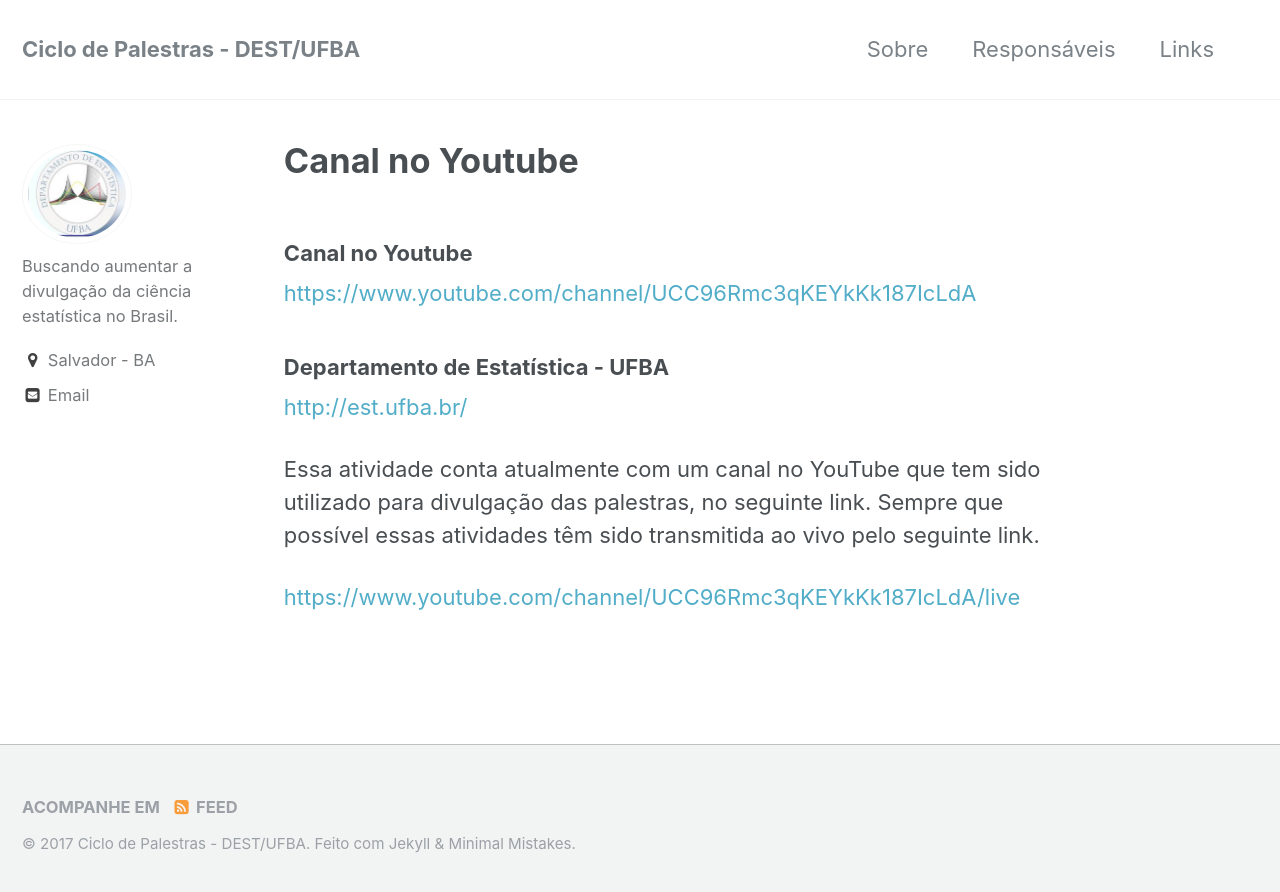
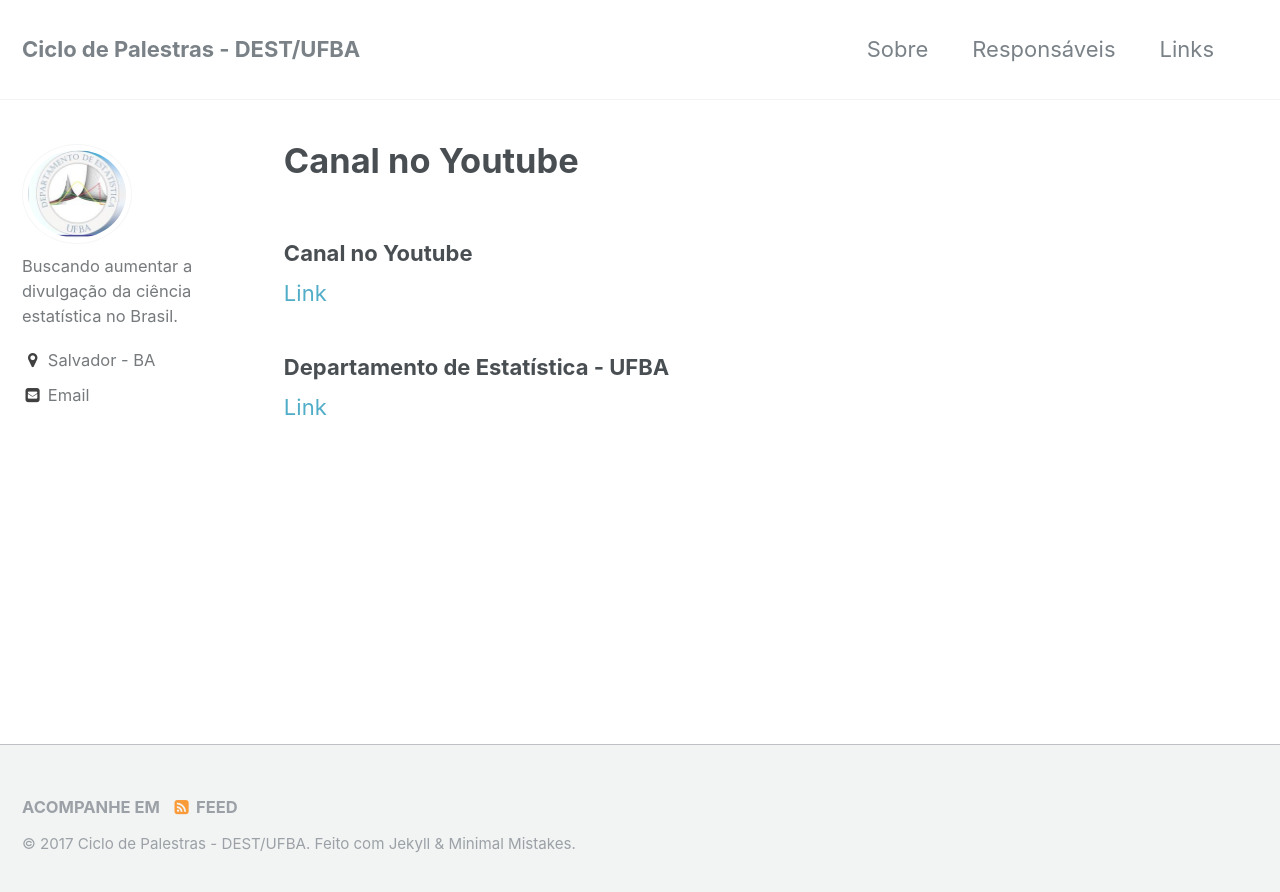
Before and after one commit to ciclo-palestras-dest-ufba/ciclo-palestras-dest-ufba.github.io, a Jekyll site: the page built from links.md, in a window 1280 px wide. Shown: the top 892 px of the page. Built offline with Jekyll 4.4.1, drawn with Linux system fonts in a browser that asks for light colours; our own code applies the rules of GitHub Pages for plain Markdown files.

Commit message:
Alterando info

```diff
--- a/links.md
+++ b/links.md
@@ -4,12 +4,8 @@ permalink: /links/
 
 ### Canal no Youtube
 
-[https://www.youtube.com/channel/UCC96Rmc3qKEYkKk187IcLdA](Link)
+[Link](https://www.youtube.com/channel/UCC96Rmc3qKEYkKk187IcLdA)
 
 ### Departamento de Estatística - UFBA
 
-[http://est.ufba.br/](Link)
-
-Essa atividade conta atualmente com um canal no YouTube que tem sido utilizado para divulgação das palestras, no seguinte link. Sempre que possível essas atividades têm sido transmitida ao vivo pelo seguinte link.
-
-[https://www.youtube.com/channel/UCC96Rmc3qKEYkKk187IcLdA/live](https://www.youtube.com/channel/UCC96Rmc3qKEYkKk187IcLdA)
+[Link](http://est.ufba.br/)
```
Also changed, not shown: responsaveis.md (+0 -2 lines), sobre.md (+0 -2 lines).
